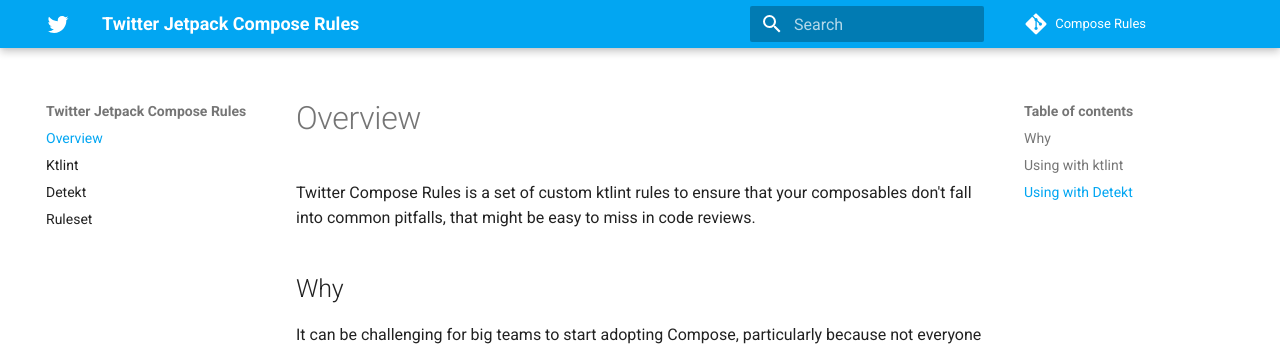
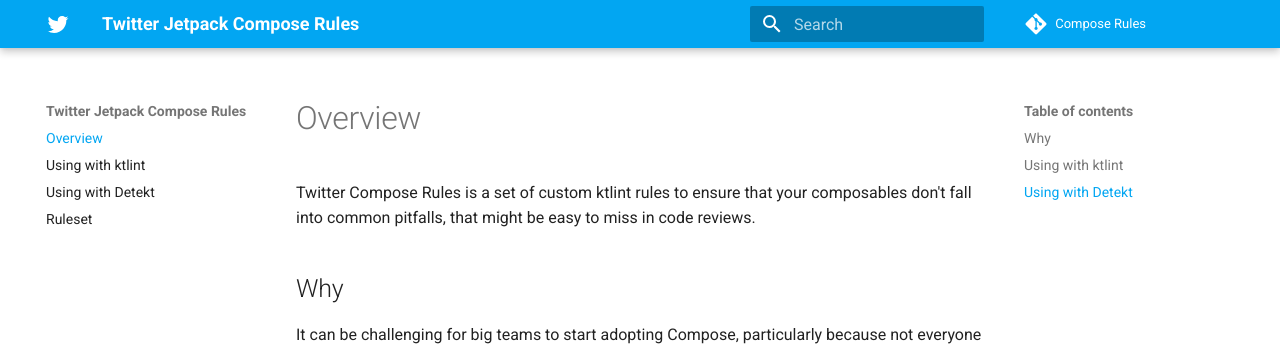
Before and after one commit to twitter/compose-rules, an MkDocs documentation site: the page built from docs/index.md, in a window 1280 px wide. Shown: the top 349 px of the page. Built offline with MkDocs 1.6.1 and Material for MkDocs 9.7.7, drawn with Linux system fonts in a browser that asks for light colours; comment, search, counter and statistics services are not loaded.

Commit message:
Rename sections

```diff
--- a/mkdocs.yml
+++ b/mkdocs.yml
@@ -13,8 +13,8 @@
 # Navigation
 nav:
     - 'Overview': index.md
-    - 'Ktlint': ktlint.md
-    - 'Detekt': detekt.md
+    - 'Using with ktlint': ktlint.md
+    - 'Using with Detekt': detekt.md
     - 'Ruleset': rules.md
 
 # Configuration
```
